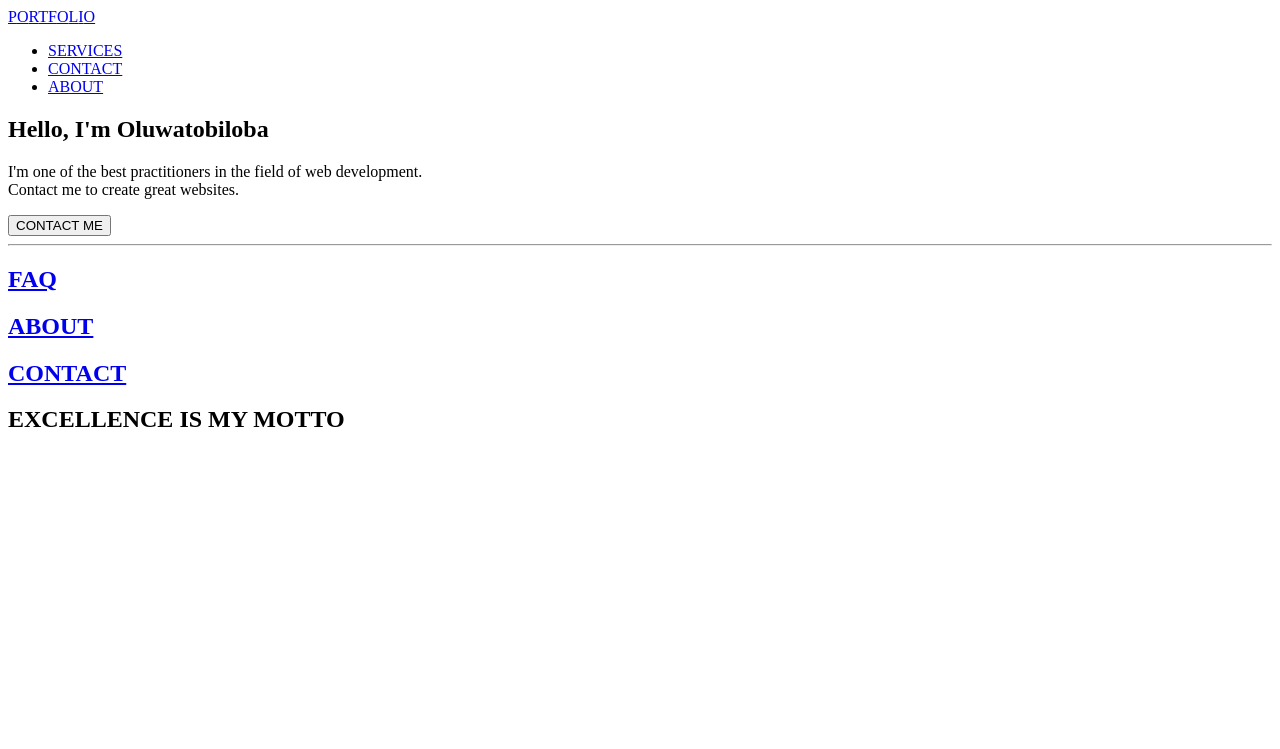
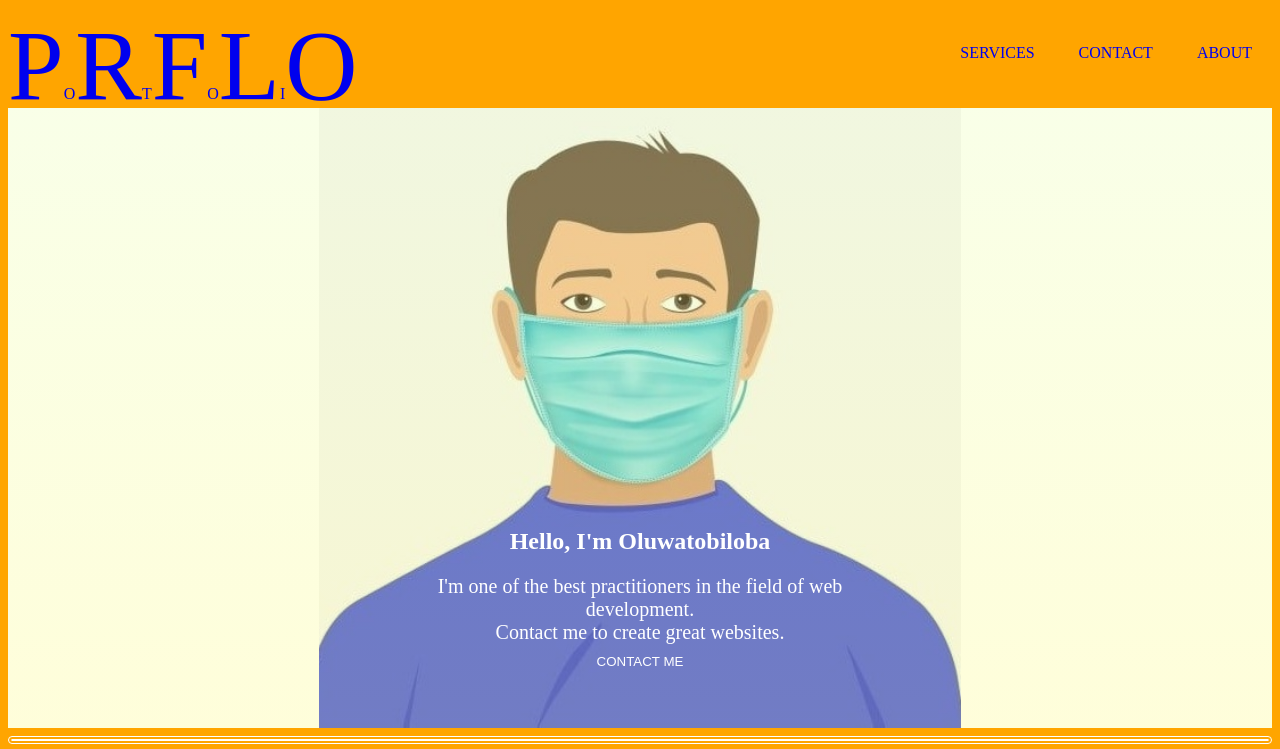
Before and after one commit to Tobiade466/my-first-portfolio-page, a plain HTML site: page Index.html in a window 1280 px wide. Shown: the top 749 px of the page. Drawn offline with Linux system fonts and the light colour scheme.

Commit message:
Update Index.html

```diff
--- a/Index.html
+++ b/Index.html
@@ -5,7 +5,7 @@
     <meta name="viewport" content="width=device-width, initial-scale=1.0">
     <meta http-equiv="X-UA-Compatible" content="ie=edge">
     <title>My Portfolio</title>
-    <link rel=stylesheet href="Portfolio.css">
+    <link rel=stylesheet href="Style.css">
 </head>
 <body>
     <section class="top-banner">
```
